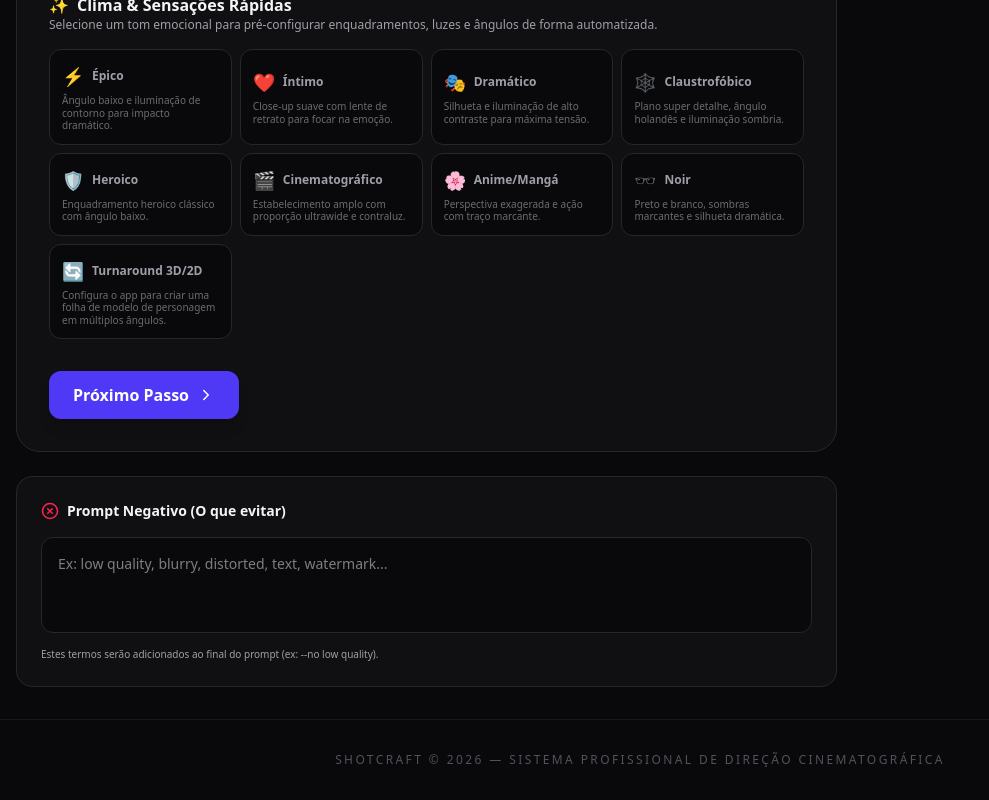
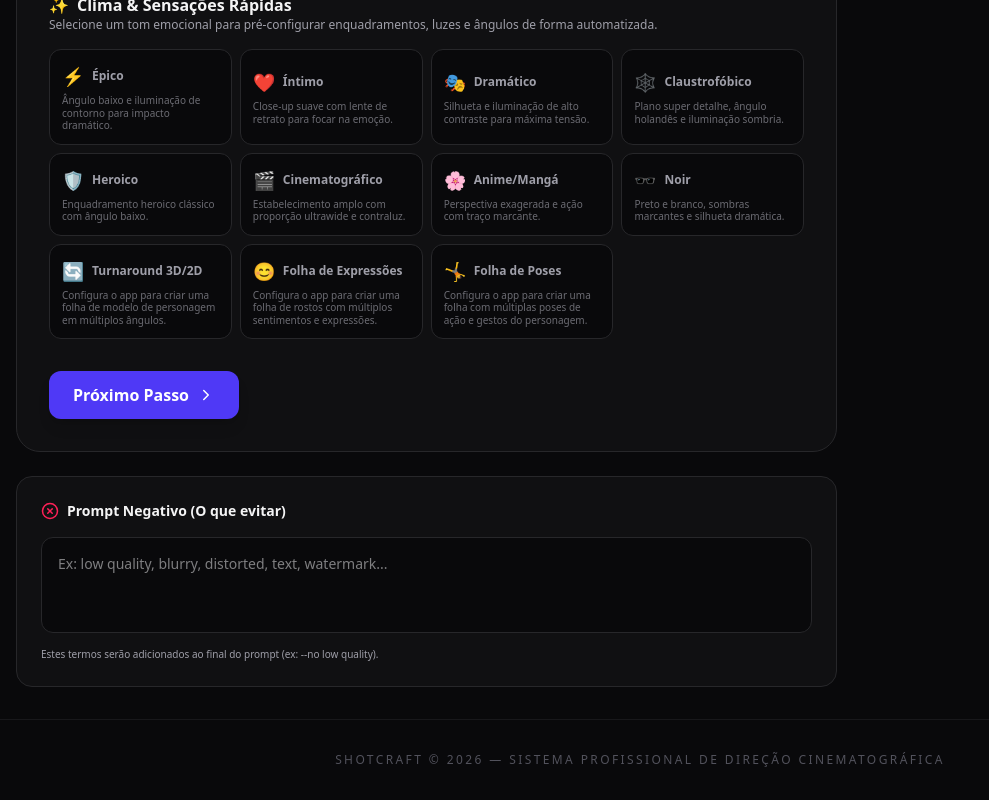
Before and after one commit to rodisleyd/shotcraft, a React (Vite) app: page / in a window 1280 px wide. Shown: the part 670-1470 px from the top of the page, without its empty margins (0-989 px from the left). Built offline with nearby package versions, Linux system fonts and the light colour scheme.

Commit message:
feat: adiciona atalhos rapidos para Folha de Expressoes e Folha de Poses

```diff
--- a/src/components/StepContent.tsx
+++ b/src/components/StepContent.tsx
@@ -139,6 +139,10 @@ export function StepContent({
     addToast(
       tag.id === 'turnaround-tag'
         ? `Configuração de Turnaround aplicada! Pronto para criar a folha de modelo.`
+        : tag.id === 'expressions-tag'
+        ? `Configuração de Folha de Expressões aplicada! Pronto para gerar os rostos.`
+        : tag.id === 'poses-tag'
+        ? `Configuração de Folha de Poses aplicada! Pronto para as poses.`
         : `Clima "${tag.label}" aplicado! Enquadramento e luz configurados.`,
       'success'
     );
--- a/src/data/constants.ts
+++ b/src/data/constants.ts
@@ -858,5 +858,29 @@ export const VISUAL_TAGS: VisualTag[] = [
       lighting: 'studio',
       framing: 'full'
     }
+  },
+  {
+    id: 'expressions-tag',
+    label: 'Folha de Expressões',
+    icon: '😊',
+    description: 'Configura o app para criar uma folha de rostos com múltiplos sentimentos e expressões.',
+    selections: {
+      angle: 'front-view',
+      framing: 'close-up',
+      lighting: 'studio',
+      style: ['cartoon-expressions']
+    }
+  },
+  {
+    id: 'poses-tag',
+    label: 'Folha de Poses',
+    icon: '🤸',
+    description: 'Configura o app para criar uma folha com múltiplas poses de ação e gestos do personagem.',
+    selections: {
+      angle: 'eye-level',
+      framing: 'full',
+      lighting: 'studio',
+      style: ['cartoon-acting']
+    }
   }
 ];
```
